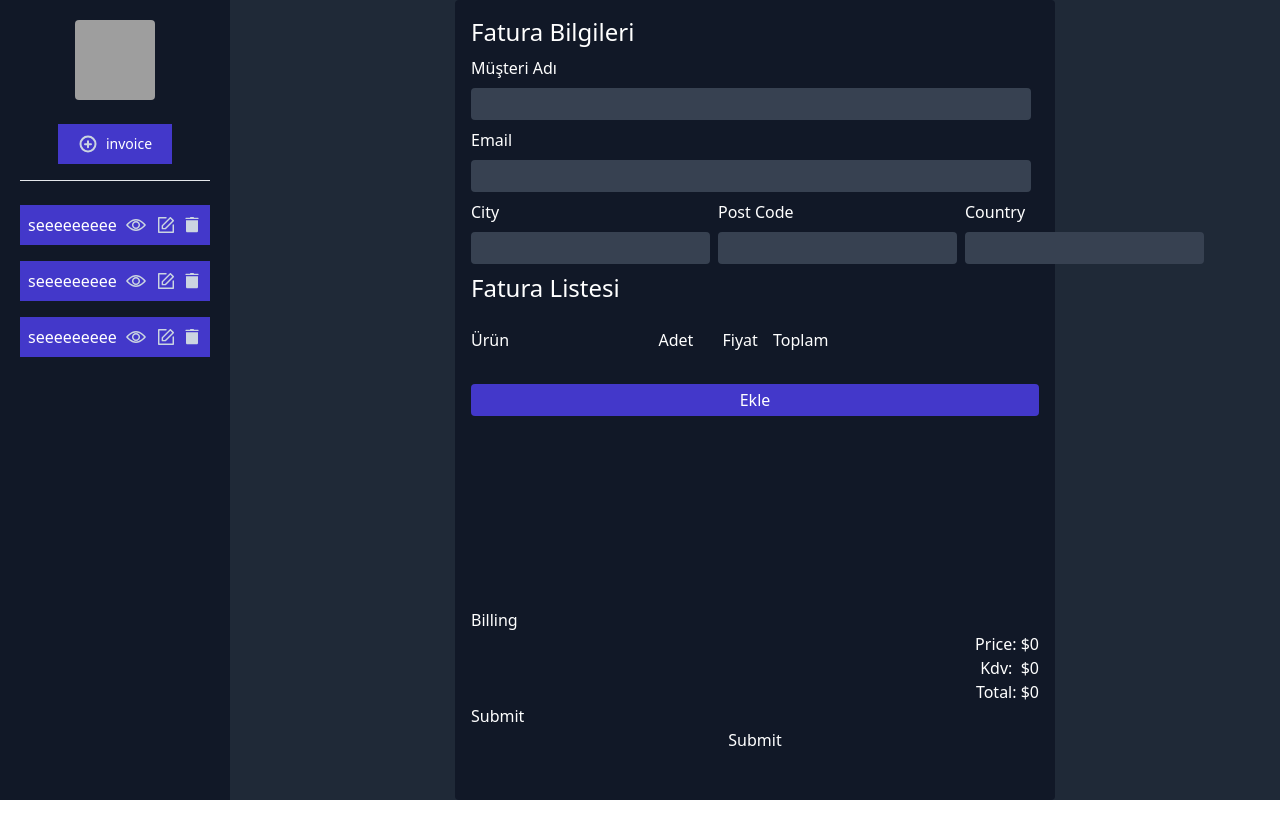
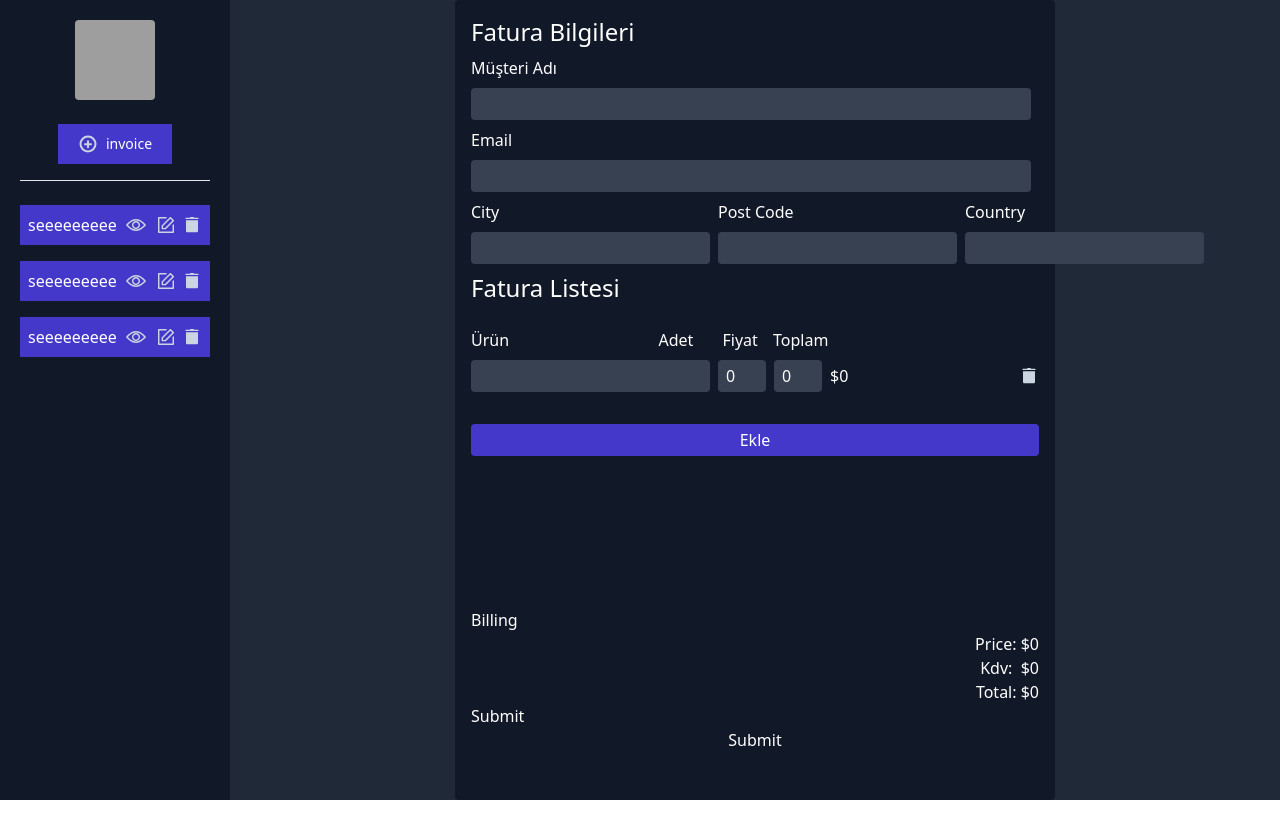
Before and after one commit to Serkan-Ucakcioglu/Invoice-System, a React (Vite) app: page /#/ in a window 1280 px wide. Shown: the top 838 px of the page. Built offline with nearby package versions, Linux system fonts and the light colour scheme; grey boxes are pictures that could not be loaded.

Commit message:
update form

```diff
--- /dev/null
+++ b/src/Features/Invoice/Product/ProductInput.jsx
@@ -0,0 +1,88 @@
+import React from "react";
+import TrashSvg from "../../../Assets/TrashSvg";
+import { useFormContext } from "react-hook-form";
+
+function ProductInput({ field, remove, index }) {
+  const {
+    register,
+    formState: { errors },
+    watch,
+  } = useFormContext();
+  return (
+    <div className="flex items-center h-8  mt-2 ">
+      <input
+        id="ürün"
+        {...register(`test.${index}.product`, {
+          required: "required!",
+          minLength: {
+            value: 5,
+            message: "Minimum length 5!",
+          },
+          maxLength: {
+            value: 20,
+            message: "Maximum length 20!",
+          },
+          pattern: {
+            value: /[^0-9]/g,
+            message: "Only Letters",
+          },
+        })}
+        type="text"
+        className="pl-2 mr-2 bg-gray-700 h-8 rounded outline-none"
+      />
+      <span className="text-red-500 text-left">{errors?.product?.message}</span>
+      <input
+        id="adet"
+        type="number"
+        {...register(`test.${index}.quantity`, {
+          required: "required!",
+          min: {
+            value: 1,
+            message: "minimum 1",
+          },
+          max: {
+            value: 1000,
+            message: "Maximum 1000",
+          },
+          pattern: {
+            value: /[0-9][^a-zA-Z]/g,
+          },
+        })}
+        className="mr-2 pl-2 w-12 bg-gray-700 h-8 rounded outline-none"
+      />
+      <span className="text-red-500 text-left">
+        {errors?.quantity?.message}
+      </span>
+
+      <input
+        id="price"
+        type="number"
+        {...register(`test.${index}.price`, {
+          required: "required!",
+          min: {
+            value: 10,
+            message: "minimum 1",
+          },
+          max: {
+            value: 100000,
+            message: "Maximum 100000",
+          },
+          pattern: {
+            value: /[0-9][^a-zA-Z]/g,
+          },
+        })}
+        className="mr-2 pl-2 w-12 px-2 bg-gray-700 h-8 rounded outline-none"
+      />
+      <span className="text-red-500 text-left">{errors?.price?.message}</span>
+
+      <div className="text-white">
+        ${watch("test")[index].quantity * watch("test")[index].price || 0}
+      </div>
+      <div className="ml-auto inline" onClick={() => remove(index)}>
+        <TrashSvg />
+      </div>
+    </div>
+  );
+}
+
+export default ProductInput;
--- a/src/Features/Invoice/Product/ProductList.jsx
+++ b/src/Features/Invoice/Product/ProductList.jsx
@@ -1,14 +1,14 @@
 import TrashSvg from "../../../Assets/TrashSvg";
 import { useDispatch } from "react-redux";
 import { updateProduct } from "../../invoiceSlice";
-import { useForm, useFieldArray } from "react-hook-form";
+import { useForm, useFieldArray, useFormContext } from "react-hook-form";
 import { useEffect } from "react";
 import AddBtn from "./AddBtn";
+import ProductInput from "./ProductInput";
 
 function ProductList({ id }) {
   const dispatch = useDispatch();
-  const { watch, control, register, handleSubmit } = useForm();
-
+  const { watch, control } = useFormContext();
   const { fields, append, remove } = useFieldArray({
     control,
     name: "test",
@@ -26,44 +26,15 @@ function ProductList({ id }) {
     onSubmit();
   }, [total]);
 
+  useEffect(() => {
+    append({ product: "", quantity: 0, price: 0 });
+  }, []);
+
   return (
     <>
-      <div
-        onClick={handleSubmit(onSubmit)}
-        className="flex flex-col scrollbar overflow-auto"
-      >
+      <div className="flex flex-col scrollbar overflow-auto">
         {fields?.map((field, index) => {
-          return (
-            <div key={field.id} className="flex items-center h-8  mt-2 ">
-              <input
-                id="ürün"
-                {...register(`test.${index}.product`)}
-                type="text"
-                className="pl-2 mr-2 bg-gray-700 h-8 rounded outline-none"
-              />
-              <input
-                id="adet"
-                type="number"
-                {...register(`test.${index}.quantity`)}
-                className="mr-2 pl-2 w-12 bg-gray-700 h-8 rounded outline-none"
-              />
-              <input
-                id="price"
-                type="number"
-                {...register(`test.${index}.price`)}
-                className="mr-2 pl-2 w-12 px-2 bg-gray-700 h-8 rounded outline-none"
-              />
-
-              <div className="text-white">
-                $
-                {watch("test")[index].quantity * watch("test")[index].price ||
-                  0}
-              </div>
-              <div className="ml-auto inline" onClick={() => remove(index)}>
-                <TrashSvg />
-              </div>
-            </div>
-          );
+          return <ProductInput key={field?.id} remove={remove} index={index} />;
         })}
       </div>
       <AddBtn append={append} />
```
